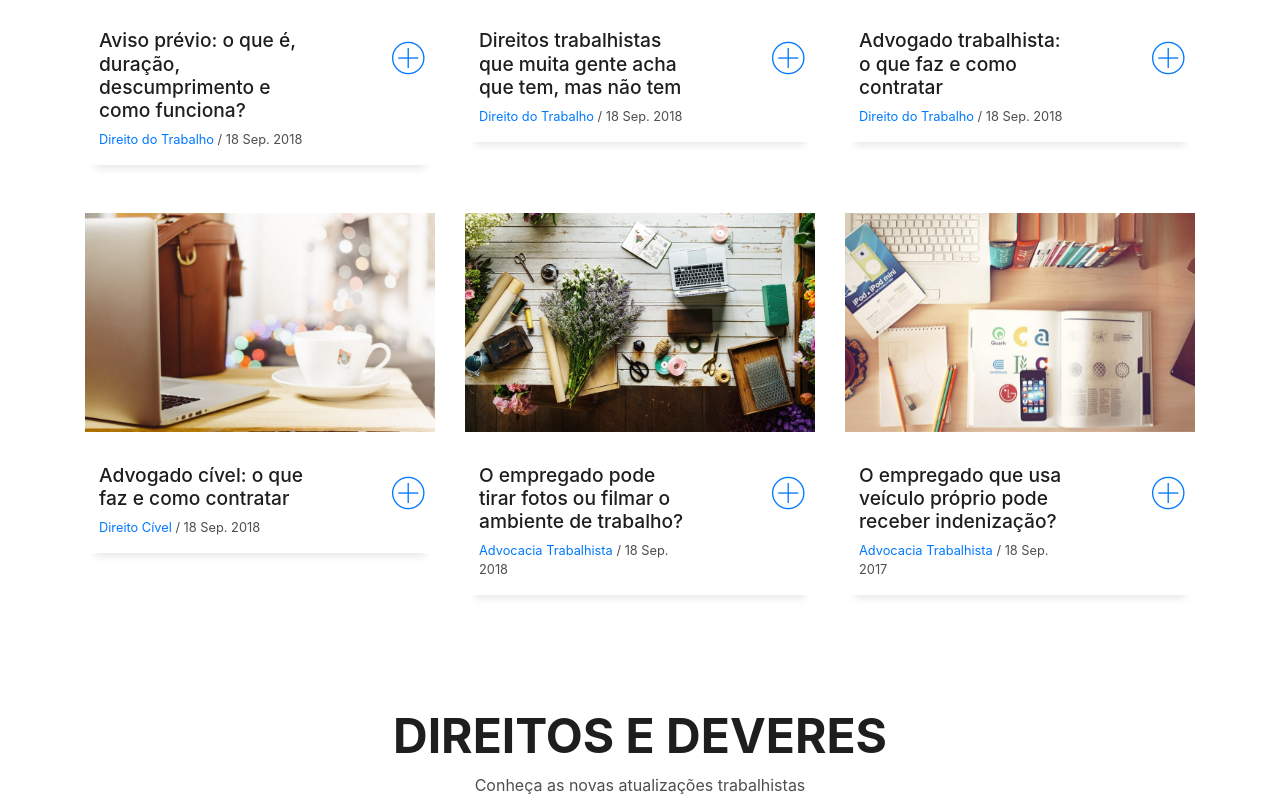
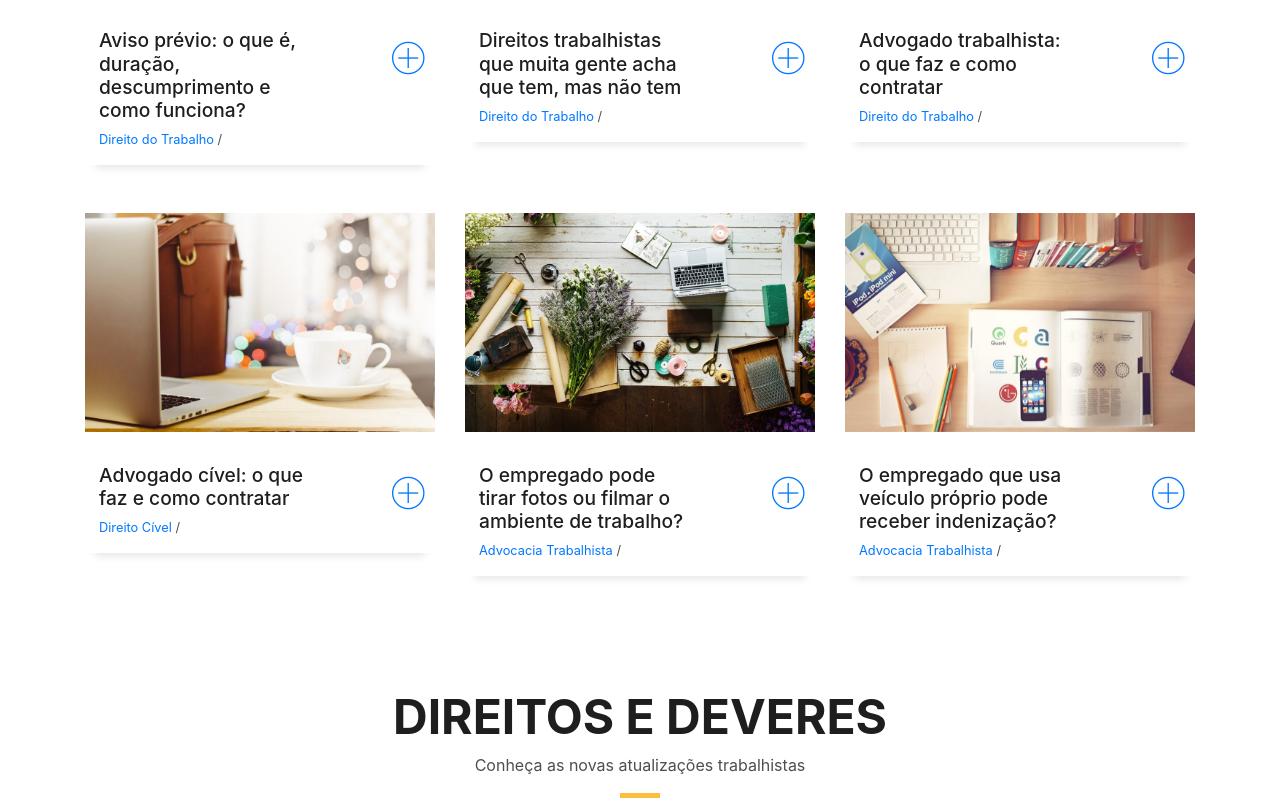
Before and after one commit to Osilva21/Modeloadvogado, a plain HTML site: page index.html in a window 1280 px wide. Shown: the part 1913-2714 px from the top of the page. Drawn offline with Linux system fonts and the light colour scheme; files whose address does not match are found by name.

Commit message:
Update index.html

```diff
--- a/index.html
+++ b/index.html
@@ -176,7 +176,7 @@
                   <div class="col-sm-8">
                     <h2 class="w-title">Aviso prévio: o que é, duração, descumprimento e como funciona?</h2>
                     <div class="w-more">
-                      <span class="w-ctegory">Direito do Trabalho</span> / <span class="w-date">18 Sep. 2018</span>
+                      <span class="w-ctegory">Direito do Trabalho</span> / <span class="w-date"></span>
                     </div>
                   </div>
                   <div class="col-sm-4">
@@ -200,7 +200,7 @@
                   <div class="col-sm-8">
                     <h2 class="w-title">Direitos trabalhistas que muita gente acha que tem, mas não tem </h2>
                     <div class="w-more">
-                      <span class="w-ctegory">Direito do Trabalho</span> / <span class="w-date">18 Sep. 2018</span>
+                      <span class="w-ctegory">Direito do Trabalho</span> / <span class="w-date"></span>
                     </div>
                   </div>
                   <div class="col-sm-4">
@@ -224,7 +224,7 @@
                   <div class="col-sm-8">
                     <h2 class="w-title">Advogado trabalhista: o que faz e como contratar</h2>
                     <div class="w-more">
-                      <span class="w-ctegory">Direito do Trabalho</span> / <span class="w-date">18 Sep. 2018</span>
+                      <span class="w-ctegory">Direito do Trabalho</span> / <span class="w-date"></span>
                     </div>
                   </div>
                   <div class="col-sm-4">
@@ -248,7 +248,7 @@
                   <div class="col-sm-8">
                     <h2 class="w-title">Advogado cível: o que faz e como contratar</h2>
                     <div class="w-more">
-                      <span class="w-ctegory">Direito Cível</span> / <span class="w-date">18 Sep. 2018</span>
+                      <span class="w-ctegory">Direito Cível</span> / <span class="w-date"></span>
                     </div>
                   </div>
                   <div class="col-sm-4">
@@ -272,7 +272,7 @@
                   <div class="col-sm-8">
                     <h2 class="w-title">O empregado pode tirar fotos ou filmar o ambiente de trabalho?</h2>
                     <div class="w-more">
-                      <span class="w-ctegory">Advocacia Trabalhista</span> / <span class="w-date">18 Sep. 2018</span>
+                      <span class="w-ctegory">Advocacia Trabalhista</span> / <span class="w-date"></span>
                     </div>
                   </div>
                   <div class="col-sm-4">
@@ -296,7 +296,7 @@
                   <div class="col-sm-8">
                     <h2 class="w-title">O empregado que usa veículo próprio pode receber indenização?</h2>
                     <div class="w-more">
-                      <span class="w-ctegory">Advocacia Trabalhista</span> / <span class="w-date">18 Sep. 2017</span>
+                      <span class="w-ctegory">Advocacia Trabalhista</span> / <span class="w-date"></span>
                     </div>
                   </div>
                   <div class="col-sm-4">
@@ -392,8 +392,7 @@
                 </a>
               </div>
               <div class="post-date">
-                <span class="ion-ios-clock-outline"></span> 3 dias
-              </div>
+                </div>
             </div>
           </div>
         </div>
@@ -427,7 +426,7 @@
                 </a>
               </div>
               <div class="post-date">
-                <span class="ion-ios-clock-outline"></span> 10 min
+                <span class="ion-ios-clock-outline"></span>
               </div>
             </div>
           </div>
```
